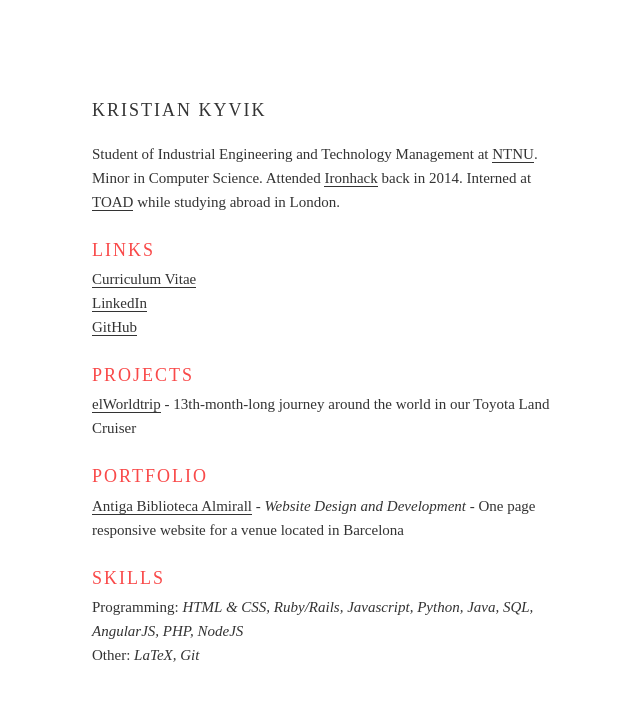
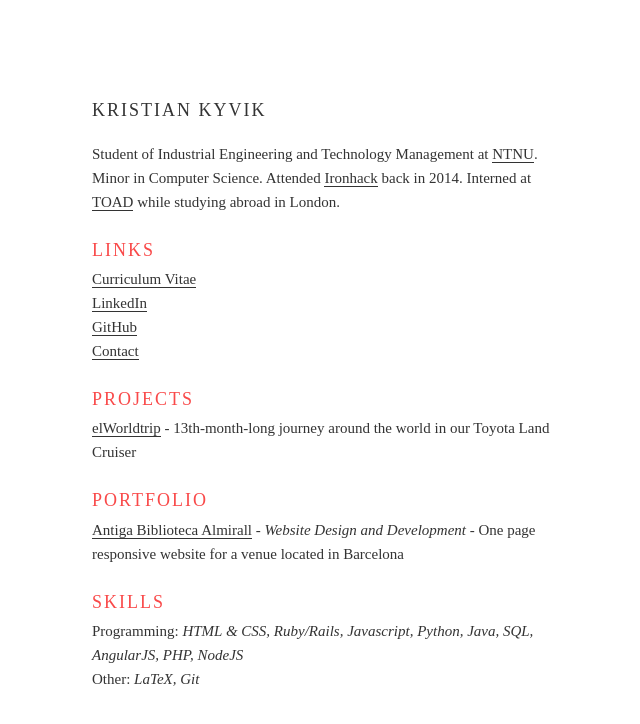
Before and after one commit to kristiankyvik/kristiankyvik.github.io, a plain HTML site: page index.html in a window 1280 px wide. Shown: the whole page, without its empty margins (68-708 px from the left). Drawn offline with Linux system fonts and the light colour scheme.

Commit message:
added email in contact

```diff
--- a/index.html
+++ b/index.html
@@ -48,6 +48,8 @@
           <a href="https://uk.linkedin.com/in/kristianruizkyvik" target="_blank">LinkedIn</a>
           <br>
           <a href="https://github.com/kristiankyvik" target="_blank">GitHub</a>
+          <br>
+          <a href="mailto:kristianruizkyvik@gmail.com" role="link" itemprop="relatedLink" rel="external">Contact</a>
         </p>
         <h3>PROJECTS</h3>
         <p>
```
